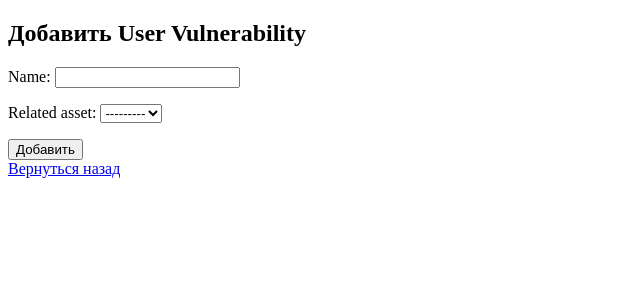
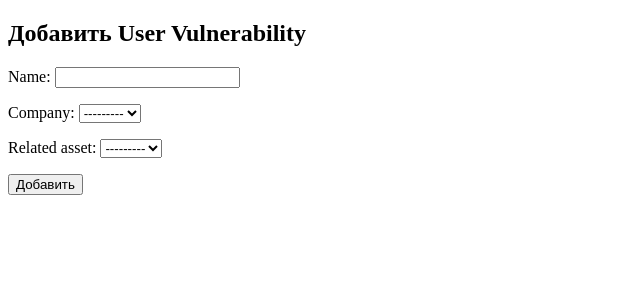
Before and after one commit to kae4ina/risk_assessmnet, a Django app: page /vulnerability/vulnerability/create/ in a window 1280 px wide. Shown: the top 300 px of the page, without its empty margins (0-640 px from the left). Run offline with Django 5.2, Linux system fonts and the light colour scheme; a user stored in the database is signed in; data comes from the database, SQL or seed files in the repository; both versions use the stored data as it was after the commit.

Commit message:
choose company and asset while creatong a vulnerability

```diff
--- a/company/models.py
+++ b/company/models.py
@@ -15,8 +15,11 @@ class Company(models.Model):
     company_name=models.CharField(max_length=200)
     def __str__(self):
         return self.company_name
+
 class CompanyUser(models.Model):
     company=models.ForeignKey(Company, on_delete=CASCADE)
     user=models.ForeignKey(User,on_delete=CASCADE)
+
     def __str__(self):
-        return f"{self.user.username}-{self.company.company_name}"
+       return f"{self.user.username}-{self.company.company_name}"
+      # return f"{self.company.company_name}" #иначе отображается и полльзователь и компания
--- a/templates/vulnerability/vulnerability_create.html
+++ b/templates/vulnerability/vulnerability_create.html
@@ -3,35 +3,39 @@
 <head>
     <meta charset="UTF-8">
     <title>VulnerabilityAdd</title>
+    <script src="https://code.jquery.com/jquery-3.6.0.min.js"></script>
 </head>
 <body>
 
 
-  <!--  <h2>Добавить User Vulnerability</h2>
+
+<h2>Добавить User Vulnerability</h2>
     <form method="post">
         {% csrf_token %}
         {{ form.as_p }}
         <button type="submit">Добавить</button>
     </form>
 
-    <a href="{% url 'asset_saved' %}">Вернуться назад</a>-->
+ <script>
+    $(document).ready(function() {
+        $('#id_company').change(function() {
+            var companyId = $(this).val();
+            $.ajax({
+                url: '{% url "load_assets" %}',
+                data: {
+                    'company_id': companyId
+                },
+                success: function(data) {
+                    $('#id_related_asset').empty();
+                    $('#id_related_asset').append('<option value="">Выберите актив</option>');
+                    $.each(data, function(index, asset) {
+                        $('#id_related_asset').append('<option value="' + asset.id + '">' + asset.name + '</option>');
+                    });
+                }
+            });
+        });
+    });
+</script>
 
-  <!--  <h2>User Vulnerabilities</h2>
-    <ul>
-        {% for user_vulnerability in user_vulnerabilities %}
-            <li>{{ user_vulnerability.name }}</li>
-        {% empty %}
-            <li>Нет пользовательских уязвимостей.</li>
-        {% endfor %}
-    </ul>-->
-
-    <h2>Добавить User Vulnerability</h2>
-    <form method="post">
-        {% csrf_token %}
-        {{ form.as_p }}
-        <button type="submit">Добавить</button>
-    </form>
-
-    <a href="{% url 'asset_saved' %}">Вернуться назад</a>
 </body>
 </html>
--- a/vulnerability/forms.py
+++ b/vulnerability/forms.py
@@ -1,6 +1,7 @@
 from django import forms
 
 from assets.models import Asset
+from company.models import CompanyUser
 from vulnerability.models import DefaultVulnerability, UserVulnerability
 
 
@@ -9,8 +10,15 @@ class DefaultVulnerabilityForm(forms.ModelForm):
         model=DefaultVulnerability
         fields=['name','related_asset_category']
 
+
 class UserVulnerabilityForm(forms.ModelForm):
+    company = forms.ModelChoiceField(queryset=CompanyUser .objects.none(), required=True)
     related_asset = forms.ModelChoiceField(queryset=Asset.objects.none(), required=True)
+
     class Meta:
-        model=UserVulnerability
-        fields=['name','related_asset']
+        model = UserVulnerability
+        fields = ['name', 'company', 'related_asset']
+
+    def __init__(self, *args, **kwargs):
+        super(UserVulnerabilityForm, self).__init__(*args, **kwargs)
+        self.fields['company'].queryset = CompanyUser .objects.filter(user=kwargs['initial']['user']).values_list('company', flat=True)
--- a/vulnerability/urls.py
+++ b/vulnerability/urls.py
@@ -1,9 +1,10 @@
 from django.urls import path
 
-from vulnerability.views import vulnerability_create_view, vulnerability_saved
+from vulnerability.views import vulnerability_create_view, vulnerability_saved, load_assets
 
 urlpatterns = [
 
     path('vulnerability/create/', vulnerability_create_view, name='vulnerability_create'),
     path('vulnerability_saved/', vulnerability_saved, name='vulnerability_saved'),
+    path('load_assets/', load_assets, name='load_assets'),
 ]
--- a/vulnerability/views.py
+++ b/vulnerability/views.py
@@ -1,3 +1,4 @@
+from django.http import JsonResponse
 from django.shortcuts import render, redirect
 
 # views.py
@@ -17,38 +18,32 @@ from .forms import UserVulnerabilityForm
 
 
 def vulnerability_create_view(request):
-    # Получаем все уязвимости
     default_vulnerabilities = DefaultVulnerability.objects.all()
     user_vulnerabilities = UserVulnerability.objects.all()
 
-    # Получаем активы для компаний, к которым принадлежит текущий пользователь
-    company_users = CompanyUser.objects.filter(user=request.user)
-    company_ids = company_users.values_list('company_id', flat=True)
-    assets = Asset.objects.filter(company__in=company_ids)
-
-    # Обработка формы для добавления UserVulnerability
     if request.method == 'POST':
-        form = UserVulnerabilityForm(request.POST)
+        form = UserVulnerabilityForm(request.POST, initial={'user': request.user})
         if form.is_valid():
             user_vulnerability = form.save(commit=False)
-            user_vulnerability.related_asset = form.cleaned_data['related_asset']  # Получаем актив из формы
             user_vulnerability.save()
             return redirect('vulnerability_saved')
     else:
-        form = UserVulnerabilityForm()
-
-    # Обновляем queryset формы, чтобы включить только активы, принадлежащие компании
-    form.fields['related_asset'].queryset = assets
+        form = UserVulnerabilityForm(initial={'user': request.user})
 
     context = {
         'default_vulnerabilities': default_vulnerabilities,
         'user_vulnerabilities': user_vulnerabilities,
         'form': form,
-        'assets': assets,  # Передаем активы в контекст (можно не нужно, если уже в форме)
     }
 
     return render(request, 'vulnerability/vulnerability_create.html', context)
 
+def load_assets(request):
+    company_id = request.GET.get('company_id')
+    assets = Asset.objects.filter(company_id=company_id).values('id', 'name')
+
+    return JsonResponse(list(assets), safe=False)
+
 
 def vulnerability_saved(request):
     return render(request, 'vulnerability/vulnerability_saved.html')
```
Also changed, not shown: db.sqlite3.
